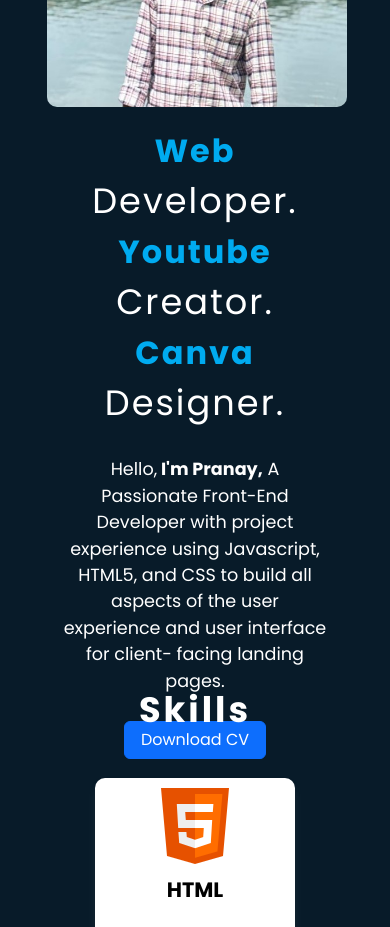
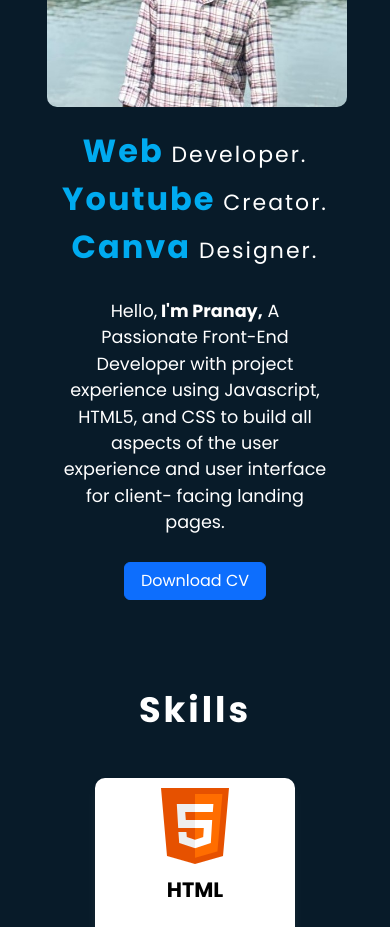
Before and after one commit to Swagmsd/Portfolio-Project, a plain HTML site: page index.html in a window 390 px wide. Shown: the part 1160-2087 px from the top of the page. Drawn offline with nearby package versions, Linux system fonts and the light colour scheme; files whose address does not match are found by name.

Commit message:
Refactor CSS styles and improve responsiveness

```diff
--- a/style.css
+++ b/style.css
@@ -914,6 +914,11 @@ h2 span {
         font-size: 2rem;
     }
 
+        .info-head {
+    font-size: 22px;
+    letter-spacing: 2px;
+}
+
     .contact-section {
         margin: 0;
         flex-direction: column;
```
